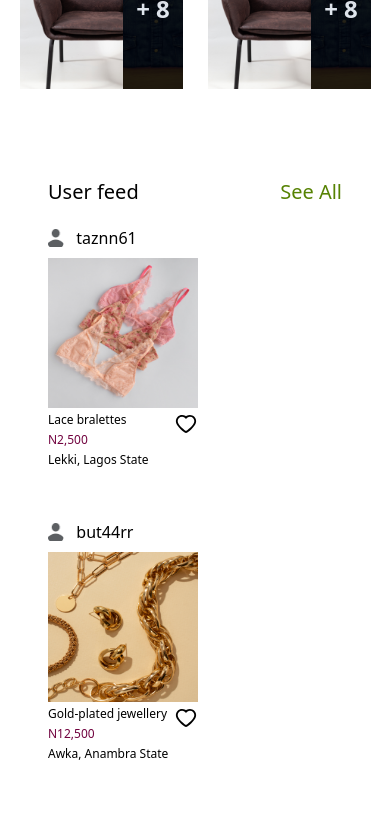
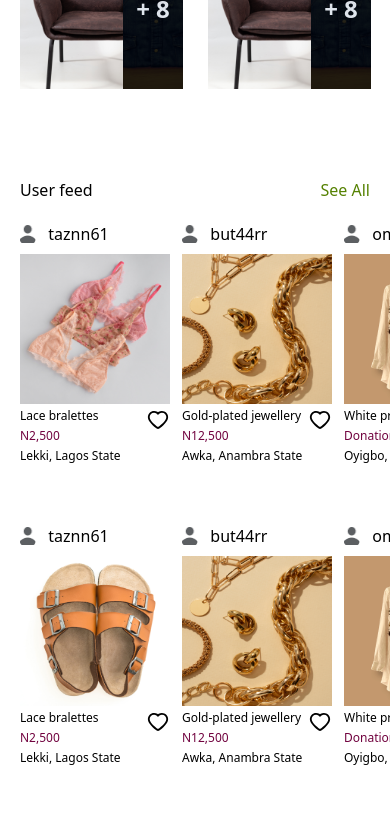
Before and after one commit to your-expert-tech-guide/dashmeafrica, a React (Vite) app: page / in a window 390 px wide. Shown: the part 1040-1855 px from the top of the page. Built offline with nearby package versions, Linux system fonts and the light colour scheme.

Commit message:
completed home page responsivenes

```diff
--- a/src/pages/home/Home.jsx
+++ b/src/pages/home/Home.jsx
@@ -63,6 +63,13 @@ const Products = [
 ];
 
 const Home = () => {
+  const itemsPerRow = 6;
+  const rows = [];
+
+  for (let i = 0; i < UserFeed.length; i += itemsPerRow) {
+    const row = UserFeed.slice(i, i + itemsPerRow);
+    rows.push(row);
+  }
   return (
     <div>
       <Header />
@@ -97,27 +104,32 @@ const Home = () => {
           </p>
         </div>
         <div className="flex overflow-x-auto scrollbar-hide whitespace-nowrap h-[225px] sm:h-[260px] 2xl:justify-between 2xl:overflow-x-hidden 2xl:pr-9 pr-2 mt-5">
-          {Products.map((product, key) => (
+          {Products.map((product) => (
             <div key={product.id} className="mr-[-10px] sm:mr-3">
               {" "}
-              {/* Added wrapper */}
-              <ProfileCard product={product} />
+              <ProfileCard key={product.id} product={product} />
             </div>
           ))}
         </div>
       </div>
       {/* Profile section end */}
       {/* User feed section start */}
-      <div className="p-12">
-        <div className="flex justify-between">
-          <h1 className="text-xl font-medium">User feed</h1>
-          <p className="text-xl font-medium text-[#568203] cursor-pointer hover:scale-105 transition-transform">
+      <div className="pl-5 sm:pl-9 pt-12">
+        <div className="flex justify-between pr-5 sm:pr-12 pb-5">
+          <h1 className="text-base sm:text-xl font-medium">User feed</h1>
+          <p className="text-base sm:text-xl font-medium text-[#568203] cursor-pointer hover:scale-105 transition-transform">
             See All
           </p>
         </div>
-        <div className="flex justify-between gap-3 flex-wrap mt-5">
-          {UserFeed.map((product) => (
-            <div className="pb-10">
+        <div className="flex flex-col gap-5">
+          {" "}
+          {rows.map((row, rowIndex) => (
+            <div
+              key={rowIndex}
+              className="flex overflow-x-auto scrollbar-hide whitespace-nowrap 2xl:justify-between 2xl:overflow-x-hidden 2xl:pr-9 pr-2"
+            >
+              {row.map((product) => (
+                <div className="pb-10 mr-3">
                   <div className="flex items-center gap-3 pb-2">
                     <img
                       src={User}
@@ -130,6 +142,8 @@ const Home = () => {
                 </div>
               ))}
             </div>
+          ))}
+        </div>
       </div>
       {/* User feed section end */}
       {/* Main section end */}
--- a/src/pages/home/userFeed.js
+++ b/src/pages/home/userFeed.js
@@ -36,7 +36,7 @@ const UserFeed = [
     name: "Birkenstock sandals",
     price: "N10,000",
     location: "Benin, Edo State",
-    img: Sandals,
+    img: Bralette,
   },
   {
     id: 5,
@@ -60,7 +60,7 @@ const UserFeed = [
     name: "Lace bralettes",
     price: "N2,500",
     location: "Lekki, Lagos State",
-    img: Bralette,
+    img: Sandals,
   },
   {
     id: 8,
```
Lines whose indentation alone changed are shown as unchanged.
